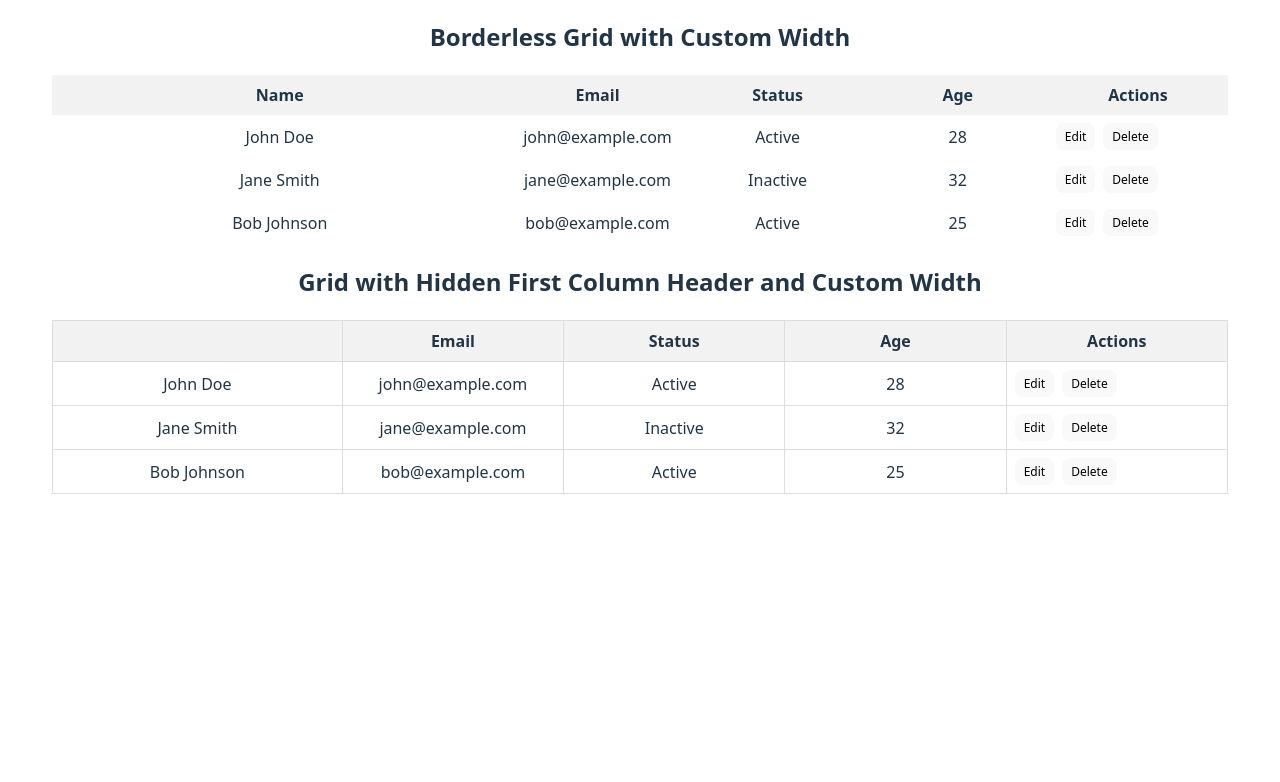
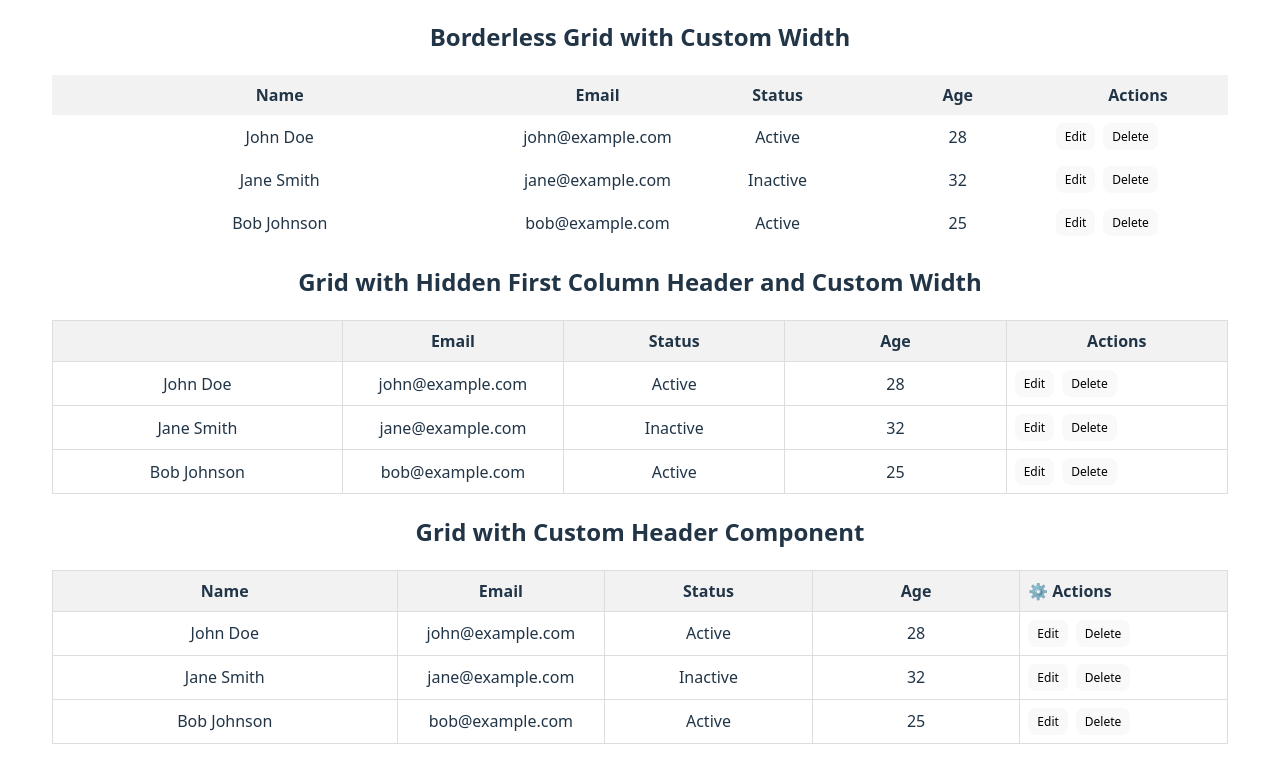
Before and after one commit to gemini88mill/theme-system-journal, a React (Vite) app: page / in a window 1280 px wide. Shown: the part 907-1689 px from the top of the page. Before the commit the page ends 1453 px from the top, so only its background shows below. Built offline with nearby package versions, Linux system fonts and the light colour scheme.

Commit message:
adding custom headers to grid

```diff
--- a/src/App.tsx
+++ b/src/App.tsx
@@ -60,6 +60,45 @@ function App() {
     },
   };
 
+  // Example with custom header
+  const columnsWithCustomHeader = {
+    Name: "name",
+    Email: "email",
+    Status: "status",
+    Age: "age",
+    Actions: {
+      renderCell: (rowData: unknown) => (
+        <div style={{ display: "flex", gap: "8px" }}>
+          <button
+            onClick={() =>
+              console.log("Edit user:", (rowData as Record<string, unknown>).id)
+            }
+            style={{ padding: "4px 8px", fontSize: "12px" }}
+          >
+            Edit
+          </button>
+          <button
+            onClick={() =>
+              console.log(
+                "Delete user:",
+                (rowData as Record<string, unknown>).id
+              )
+            }
+            style={{ padding: "4px 8px", fontSize: "12px" }}
+          >
+            Delete
+          </button>
+        </div>
+      ),
+      renderHeaderCell: () => (
+        <div style={{ display: "flex", alignItems: "center", gap: "4px" }}>
+          <span>⚙️</span>
+          <span>Actions</span>
+        </div>
+      ),
+    },
+  };
+
   return (
     <div style={{ padding: "20px" }}>
       <h1>Grid Component Example</h1>
@@ -88,6 +127,9 @@ function App() {
         hideFirstColumnHeader
         firstColumnWidth={25}
       />
+
+      <h2>Grid with Custom Header Component</h2>
+      <Grid columns={columnsWithCustomHeader} data={userData} />
     </div>
   );
 }
--- a/src/components/molecules/Grid/Grid.tsx
+++ b/src/components/molecules/Grid/Grid.tsx
@@ -19,7 +19,21 @@ export const Grid = ({
       return (rowData as Record<string, unknown>)[columnDef] as string;
     } else {
       // If columnDef is an object with renderCell, call the function
-      return columnDef.renderCell(rowData);
+      return columnDef.renderCell?.(rowData);
+    }
+  };
+
+  // Helper function to render header content
+  const renderHeaderContent = (
+    columnDef: ColumnDefinition,
+    headerName: string
+  ) => {
+    if (typeof columnDef === "string") {
+      // If columnDef is a string, use the header name
+      return headerName;
+    } else {
+      // If columnDef is an object with renderHeaderCell, call the function, otherwise use header name
+      return columnDef.renderHeaderCell?.() ?? headerName;
     }
   };
 
@@ -52,7 +66,9 @@ export const Grid = ({
                     : `${otherColumnsWidth}%`,
               }}
             >
-              {hideFirstColumnHeader && index === 0 ? "" : header}
+              {hideFirstColumnHeader && index === 0
+                ? ""
+                : renderHeaderContent(columns[header], header)}
             </th>
           ))}
         </tr>
--- a/src/components/molecules/Grid/Grid.types.ts
+++ b/src/components/molecules/Grid/Grid.types.ts
@@ -1,10 +1,11 @@
 import type { ReactNode } from "react";
 
-// Column definition - can be either a string (property name) or an object with renderCell
+// Column definition - can be either a string (property name) or an object with renderCell and/or renderHeaderCell
 export type ColumnDefinition =
   | string
   | {
-      renderCell: (rowData: unknown) => ReactNode;
+      renderCell?: (rowData: unknown) => ReactNode;
+      renderHeaderCell?: () => ReactNode;
     };
 
 // Grid columns structure - Record where key is header name, value is column definition
```
